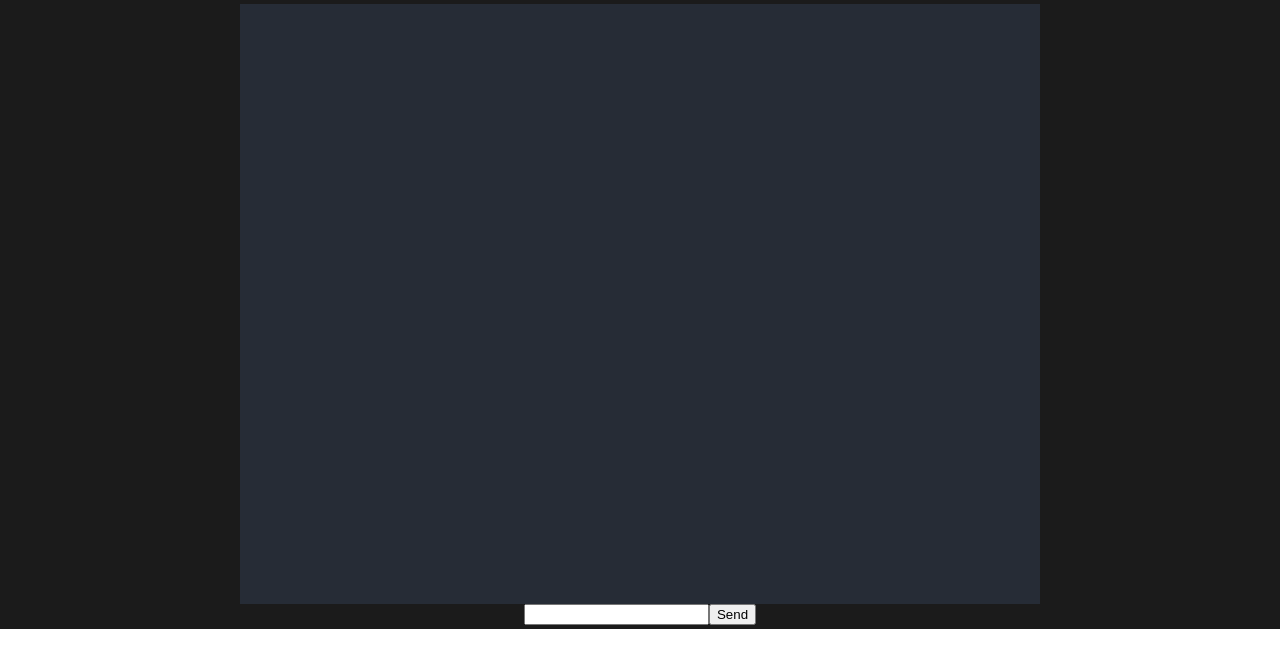
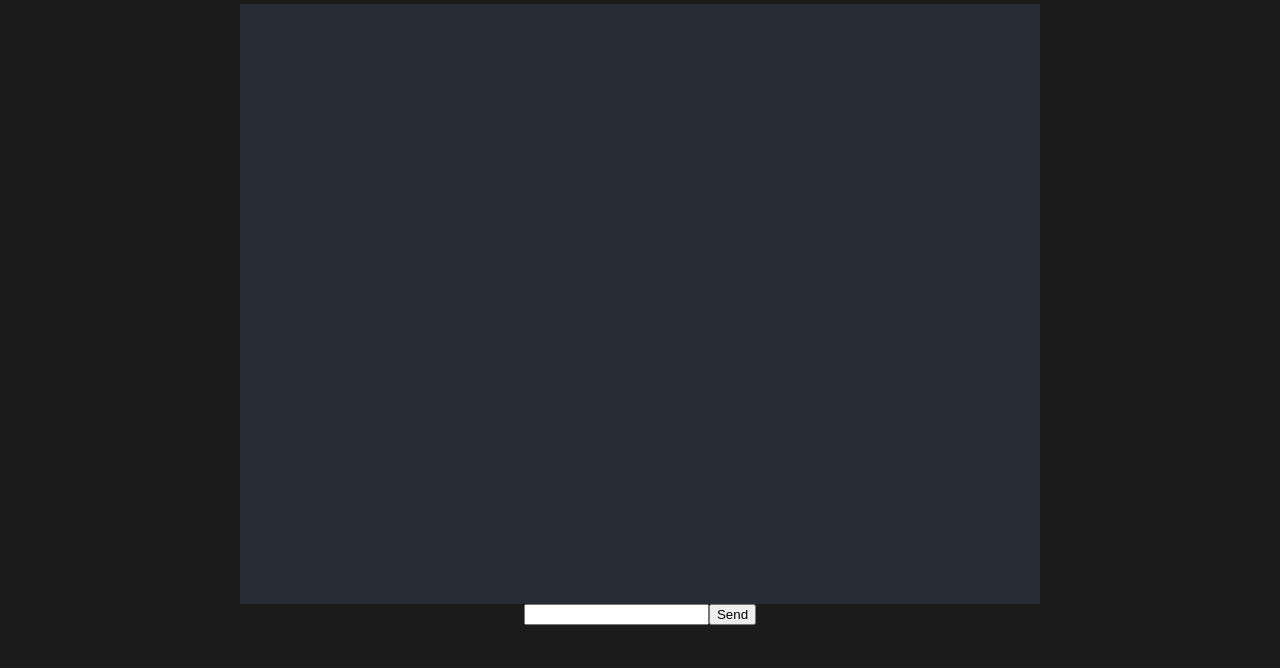
Before and after one commit to haotian-chen-ooh/hkt-chatbot, a React (Create React App) app in the folder client/: page / in a window 1280 px wide. Shown: the top 668 px of the page. Built offline with nearby package versions, Linux system fonts and the light colour scheme.

Commit message:
overflow

```diff
--- a/client/public/index.html
+++ b/client/public/index.html
@@ -35,7 +35,7 @@
   </head>
   <body>
     <noscript>You need to enable JavaScript to run this app.</noscript>
-    <div id="root"></div>
+    <div id="root" style="height: 100%"></div>
     <!--
       This HTML file is a template.
       If you open it directly in the browser, you will see an empty page.
--- a/client/src/App.css
+++ b/client/src/App.css
@@ -1,4 +1,5 @@
 .App {
+  height: 100%;
   display: flex;
   flex-direction: column;
   align-items: center;
--- a/client/src/components/ChatWindow/ChatWindow.css
+++ b/client/src/components/ChatWindow/ChatWindow.css
@@ -2,5 +2,9 @@
   width: 100%;
   max-width: 800px;
   height: 600px;
+  overflow: scroll;
+  display: flex;
+  flex-direction: column;
+  justify-content: flex-end;
   background-color: #262c36;
 }
--- a/client/src/index.css
+++ b/client/src/index.css
@@ -1,13 +1,18 @@
+html {
+  height: 100%;
+}
+
 body {
+  height: 100%;
   margin: 0;
-  font-family: -apple-system, BlinkMacSystemFont, 'Segoe UI', 'Roboto', 'Oxygen',
-    'Ubuntu', 'Cantarell', 'Fira Sans', 'Droid Sans', 'Helvetica Neue',
+  font-family: -apple-system, BlinkMacSystemFont, "Segoe UI", "Roboto", "Oxygen",
+    "Ubuntu", "Cantarell", "Fira Sans", "Droid Sans", "Helvetica Neue",
     sans-serif;
   -webkit-font-smoothing: antialiased;
   -moz-osx-font-smoothing: grayscale;
 }
 
 code {
-  font-family: source-code-pro, Menlo, Monaco, Consolas, 'Courier New',
+  font-family: source-code-pro, Menlo, Monaco, Consolas, "Courier New",
     monospace;
 }
```
